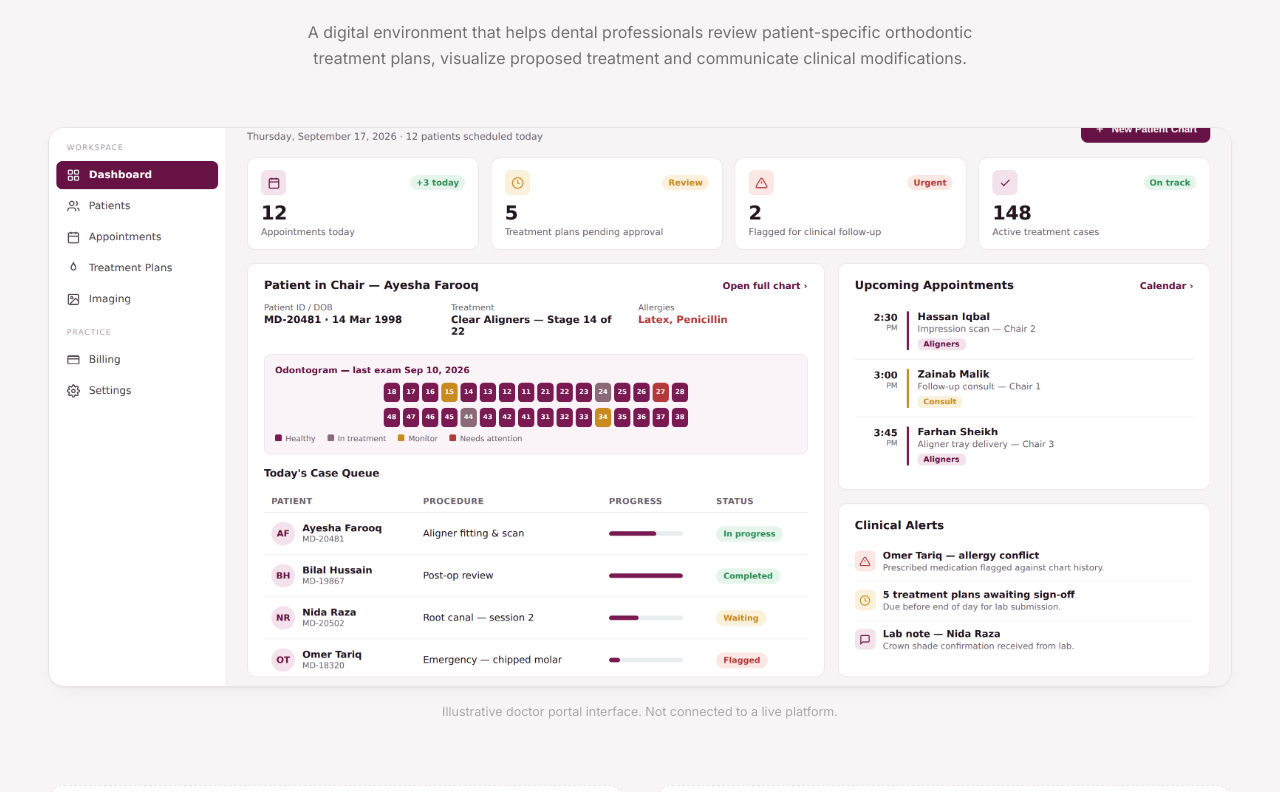
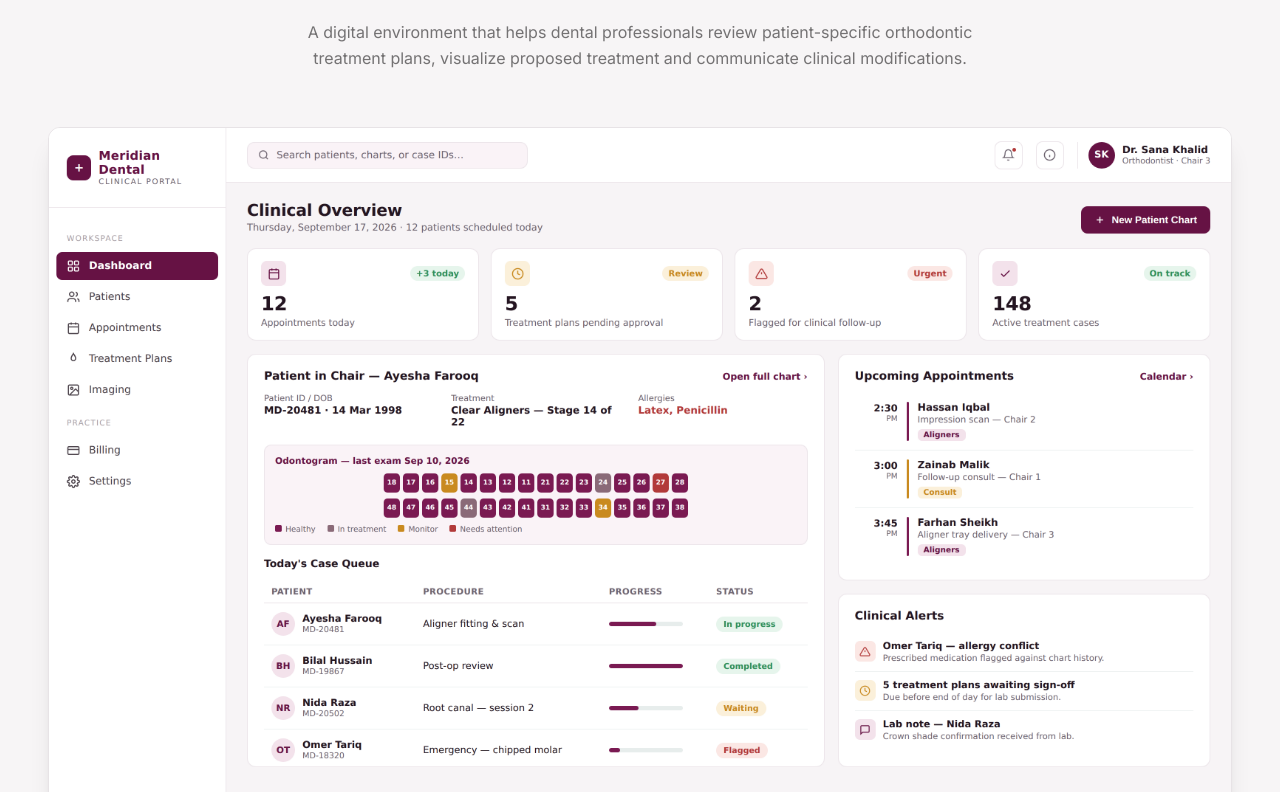
Before and after one commit to clearpath-ai-projects/cp-smart-web, a React (Vite) app: page / in a window 1280 px wide. Shown: the part 6248-7040 px from the top of the page. Built offline with nearby package versions, Linux system fonts and the light colour scheme.

Commit message:
portal image

```diff
--- a/src/sections/Platform.tsx
+++ b/src/sections/Platform.tsx
@@ -33,11 +33,13 @@ export default function Platform() {
         />
 
         <RevealOnScroll>
-          <div className="card photo-card h-[360px] sm:h-[480px] lg:h-[560px]">
+          {/* Removed fixed height limits (h-[360px] etc.) to allow natural image expansion */}
+          <div className="card overflow-hidden rounded-xl border border-border shadow-xl">
             <img
               src="/images/doctor-portal-platform.png"
               alt="CP Smart doctor's portal dashboard, showing case status and quick overview"
               loading="lazy"
+              className="h-auto w-full object-contain"
             />
           </div>
         </RevealOnScroll>
```
